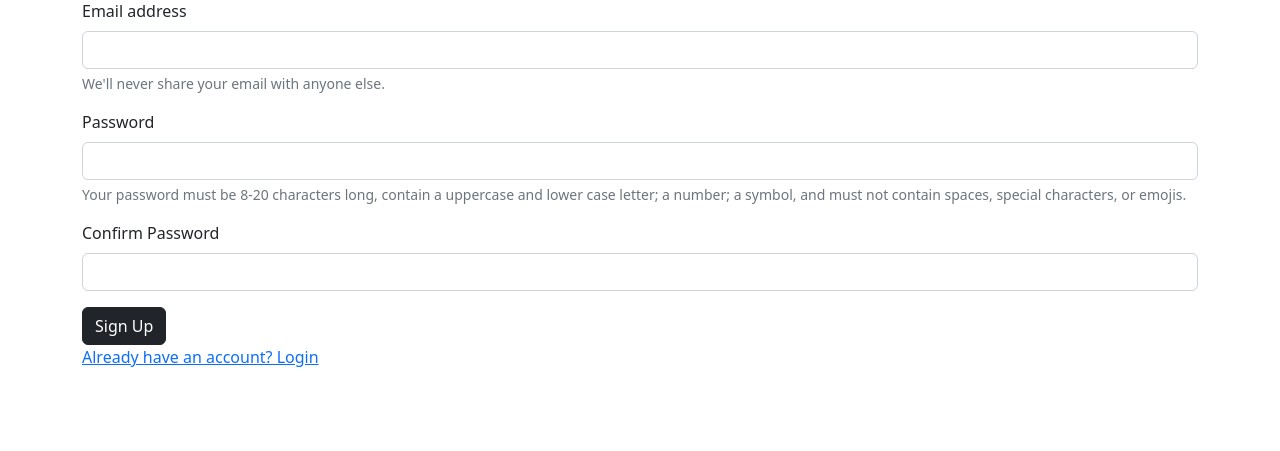
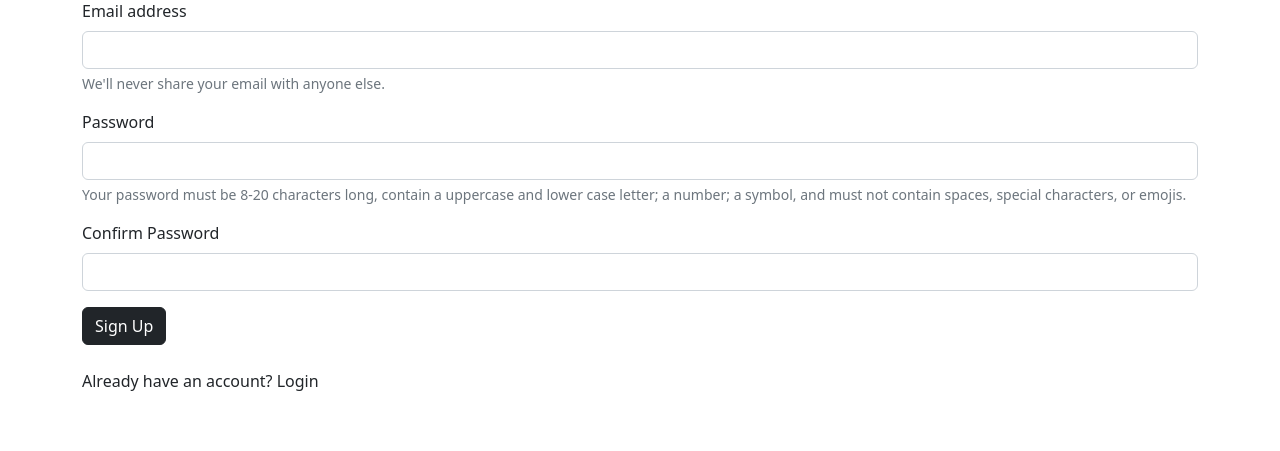
Before and after one commit to simar-s2/Body-Measurement-Tracker, a Flask app: page /sign-up in a window 1280 px wide. Shown: the part 81-532 px from the top of the page. Run offline with Flask 3, Linux system fonts and the light colour scheme.

Commit message:
Add styles.css

```diff
--- a/website/static/styles.css
+++ b/website/static/styles.css
@@ -0,0 +1,10 @@
+
+
+
+.link-dark {
+    text-decoration: none;
+}
+
+.link-dark:hover {
+    text-decoration: underline;
+}
--- a/website/templates/layout.html
+++ b/website/templates/layout.html
@@ -5,7 +5,7 @@
     <meta name="viewport" content="width=device-width, initial-scale=1.0">
     <title>{% block title %}{% endblock %}</title>
     <link href="https://cdn.jsdelivr.net/npm/bootstrap@5.2.3/dist/css/bootstrap.min.css" rel="stylesheet">
-    <link rel="stylesheet" href="styles.css">
+    <link rel="stylesheet" href="static/styles.css">
 </head>
 <body>
     <nav class="navbar navbar-expand-lg navbar-dark bg-dark">
--- a/website/templates/login.html
+++ b/website/templates/login.html
@@ -15,6 +15,9 @@
     </div>
     <button type="submit" class="btn btn-dark">Login</button>
 </form>
-<a href="/sign-up">Don't have an account? Sign up</a>
+<br>
+<div class="mb-3">
+  <a href="/sign-up" class="link-dark" class="links">Don't have an account? Sign Up</a>
+</div>
 
 {% endblock %}
--- a/website/templates/sign-up.html
+++ b/website/templates/sign-up.html
@@ -23,6 +23,9 @@
     </div>
     <button type="submit" class="btn btn-dark">Sign Up</button>
 </form>
-<div class="mb-3"><a href="/login">Already have an account? Login</a></div>
+<br>
+<div class="mb-3">
+  <a href="/login" class="link-dark" class="links">Already have an account? Login</a>
+</div>
 
 {% endblock %}
```
